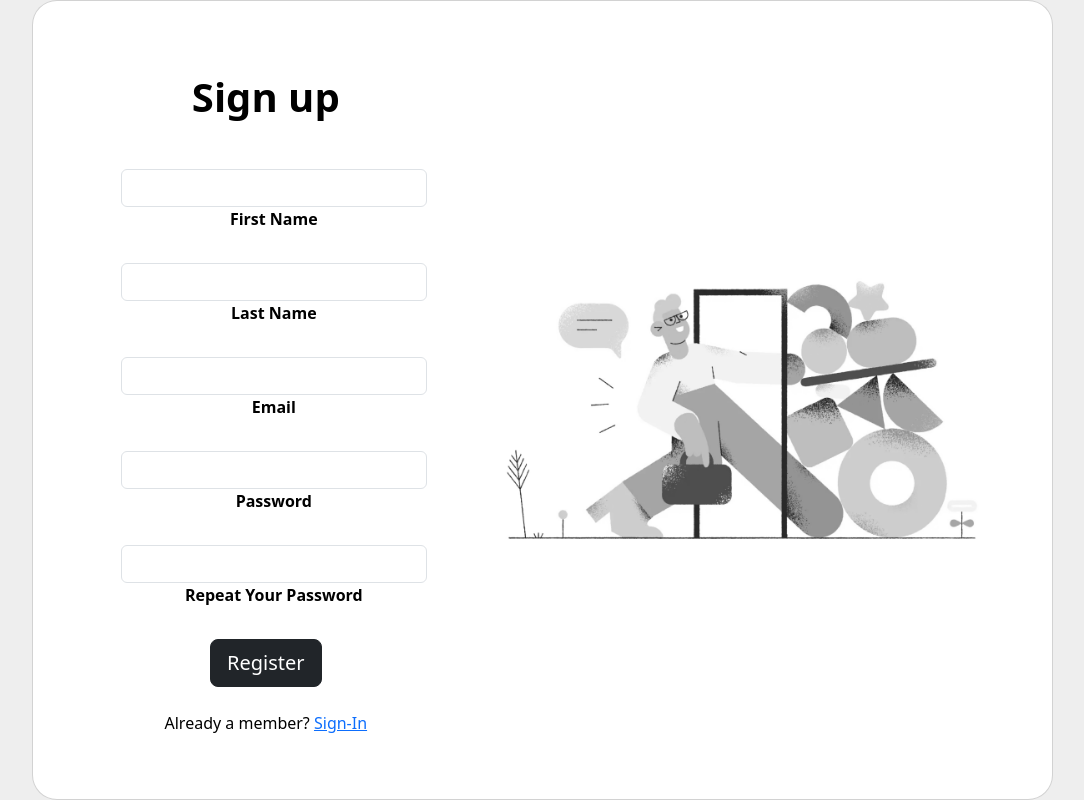
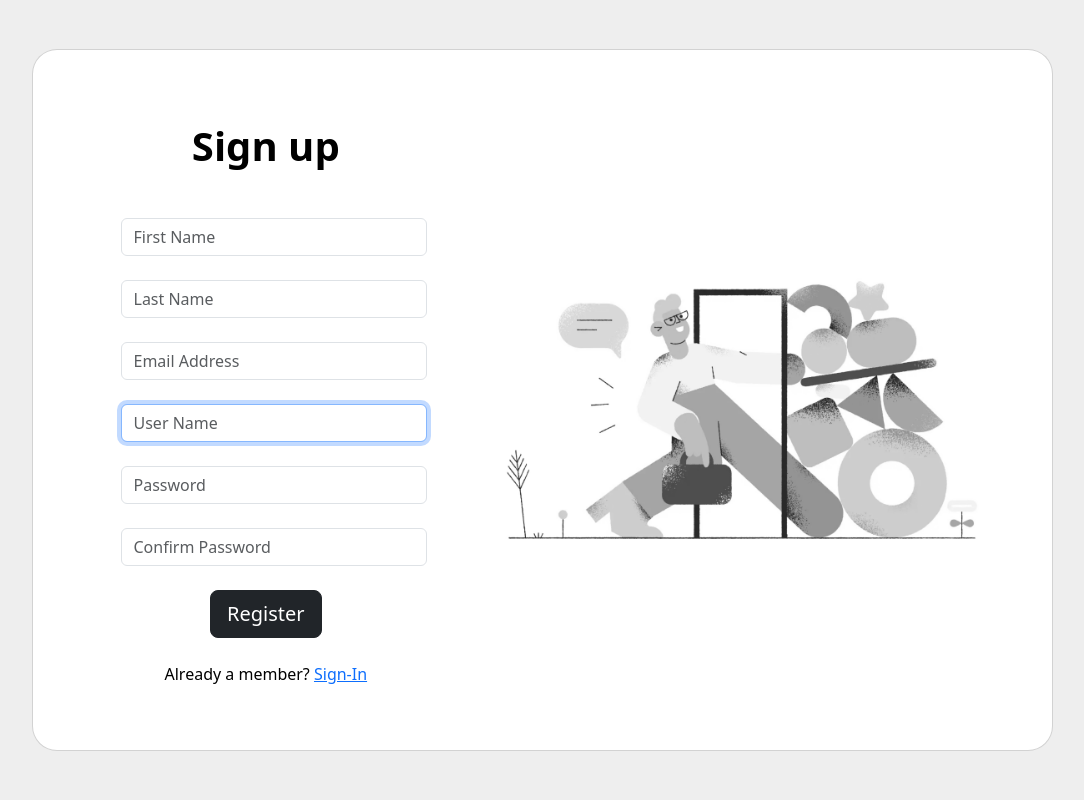
Before and after one commit to W1SHnder/Databases_Term_Project, a Django app: page /signup in a window 1280 px wide. Shown: the whole page, without its empty margins (98-1182 px from the left). Run offline with Django 4.2, Linux system fonts and the light colour scheme.

Commit message:
Added signup functionality to store to the database

```diff
--- a/CSCI4370_TP_prototype/CSCI4370_TP_prototype/settings.py
+++ b/CSCI4370_TP_prototype/CSCI4370_TP_prototype/settings.py
@@ -80,7 +80,7 @@
         'ENGINE': 'django.db.backends.mysql',
         'NAME': 'Thoughts',
         'USER': 'root',
-        'PASSWORD': 'temp1234',
+        'PASSWORD': 'Vi7xbgl37i!',
         'HOST': '127.0.0.1',
         'PORT': '3306',
     }
--- /dev/null
+++ b/CSCI4370_TP_prototype/Thoughts/forms.py
@@ -0,0 +1,33 @@
+from django.contrib.auth.forms import UserCreationForm
+from django.contrib.auth.models import User
+from django import forms
+
+
+class SignUpForm(UserCreationForm):
+	email = forms.EmailField(label="", widget=forms.TextInput(attrs={'class':'form-control', 'placeholder':'Email Address'}))
+	first_name = forms.CharField(label="", max_length=100, widget=forms.TextInput(attrs={'class':'form-control', 'placeholder':'First Name'}))
+	last_name = forms.CharField(label="", max_length=100, widget=forms.TextInput(attrs={'class':'form-control', 'placeholder':'Last Name'}))
+
+
+	class Meta:
+		model = User
+		fields = ('username', 'first_name', 'last_name', 'email', 'password1', 'password2')
+
+
+	def __init__(self, *args, **kwargs):
+		super(SignUpForm, self).__init__(*args, **kwargs)
+
+		self.fields['username'].widget.attrs['class'] = 'form-control'
+		self.fields['username'].widget.attrs['placeholder'] = 'User Name'
+		self.fields['username'].label = ''
+		self.fields['username'].help_text = '<span class="form-text text-muted"><small>Required. 150 characters or fewer. Letters, digits and @/./+/-/_ only.</small></span>'
+
+		self.fields['password1'].widget.attrs['class'] = 'form-control'
+		self.fields['password1'].widget.attrs['placeholder'] = 'Password'
+		self.fields['password1'].label = ''
+		self.fields['password1'].help_text = '<ul class="form-text text-muted small"><li>Your password can\'t be too similar to your other personal information.</li><li>Your password must contain at least 8 characters.</li><li>Your password can\'t be a commonly used password.</li><li>Your password can\'t be entirely numeric.</li></ul>'
+
+		self.fields['password2'].widget.attrs['class'] = 'form-control'
+		self.fields['password2'].widget.attrs['placeholder'] = 'Confirm Password'
+		self.fields['password2'].label = ''
+		self.fields['password2'].help_text = '<span class="form-text text-muted"><small>Enter the same password as before, for verification.</small></span>'
--- a/CSCI4370_TP_prototype/Thoughts/templates/main.html
+++ b/CSCI4370_TP_prototype/Thoughts/templates/main.html
@@ -1,6 +1,7 @@
 {% extends 'base.html' %}
 {% block content %}
 {% load static %}
+{% if user.is_authenticated %}
 <!DOCTYPE html>
 <html>
 
@@ -52,4 +53,6 @@
 </body>
 
 </html>
+{% else %}
+{% endif %}
 {% endblock %}
--- a/CSCI4370_TP_prototype/Thoughts/templates/signup.html
+++ b/CSCI4370_TP_prototype/Thoughts/templates/signup.html
@@ -18,70 +18,55 @@
                         <div class="card-body p-md-5">
                             <div class="row justify-content-center">
                                 <div class="col-md-10 col-lg-6 col-xl-5 order-2 order-lg-1">
-
                                     <p class="text-center h1 fw-bold mb-5 mx-1 mx-md-4 mt-4">Sign up</p>
-
-                                    <form class="mx-1 mx-md-4">
-
+                                    <form class="mx-1 mx-md-4" method="post">
+                                        {% csrf_token %}
                                         <div class="d-flex flex-row align-items-center mb-4">
                                             <i class="fas fa-user fa-lg me-3 fa-fw"></i>
-                                            <div data-mdb-input-init class="form-outline flex-fill mb-0">
-                                                <input type="text" id="form3Example1c" class="form-control" />
-                                                <label class="form-label" for="form3Example1c"><strong>First Name</strong></label>
+                                            <div class="form-outline flex-fill mb-0">
+                                                {{ form.first_name }}
                                             </div>
                                         </div>
-
                                         <div class="d-flex flex-row align-items-center mb-4">
                                             <i class="fas fa-user fa-lg me-3 fa-fw"></i>
-                                            <div data-mdb-input-init class="form-outline flex-fill mb-0">
-                                                <input type="text" id="form3Example1c" class="form-control" />
-                                                <label class="form-label" for="form3Example1c"><strong>Last Name</strong></label>
+                                            <div class="form-outline flex-fill mb-0">
+                                                {{ form.last_name }}
                                             </div>
                                         </div>
-
                                         <div class="d-flex flex-row align-items-center mb-4">
                                             <i class="fas fa-envelope fa-lg me-3 fa-fw"></i>
-                                            <div data-mdb-input-init class="form-outline flex-fill mb-0">
-                                                <input type="email" id="form3Example3c" class="form-control" />
-                                                <label class="form-label" for="form3Example3c"><strong>Email</strong></label>
+                                            <div class="form-outline flex-fill mb-0">
+                                                {{ form.email }}
                                             </div>
                                         </div>
-
+                                        <div class="d-flex flex-row align-items-center mb-4">
+                                            <i class="fas fa-user fa-lg me-3 fa-fw"></i>
+                                            <div class="form-outline flex-fill mb-0">
+                                                {{ form.username }}
+                                            </div>
+                                        </div>
                                         <div class="d-flex flex-row align-items-center mb-4">
                                             <i class="fas fa-lock fa-lg me-3 fa-fw"></i>
-                                            <div data-mdb-input-init class="form-outline flex-fill mb-0">
-                                                <input type="password" id="form3Example4c" class="form-control" />
-                                                <label class="form-label" for="form3Example4c"><strong>Password</strong></label>
+                                            <div class="form-outline flex-fill mb-0">
+                                                {{ form.password1 }}
                                             </div>
                                         </div>
-
                                         <div class="d-flex flex-row align-items-center mb-4">
                                             <i class="fas fa-key fa-lg me-3 fa-fw"></i>
-                                            <div data-mdb-input-init class="form-outline flex-fill mb-0">
-                                                <input type="password" id="form3Example4cd" class="form-control" />
-                                                <label class="form-label" for="form3Example4cd"><strong>Repeat Your Password</strong></label>
+                                            <div class="form-outline flex-fill mb-0">
+                                                {{ form.password2 }}
                                             </div>
                                         </div>
-
-
                                         <div class="d-flex justify-content-center mx-4 mb-3 mb-lg-4">
-                                            <button type="button" data-mdb-button-init data-mdb-ripple-init
-                                                class="btn btn-dark btn-lg">Register</button>
+                                            <button type="submit" class="btn btn-dark btn-lg">Register</button>
                                         </div>
-
                                         <div class="text-center">
                                             <p>Already a member? <a href="{% url 'login' %}">Sign-In</a></p>
-
                                         </div>
-
                                     </form>
-
                                 </div>
                                 <div class="col-md-10 col-lg-6 col-xl-7 d-flex align-items-center order-1 order-lg-2">
-
-                                    <img src="{% static 'images/signup.png' %}"
-                                        class="img-fluid" alt="Sample image">
-
+                                    <img src="{% static 'images/signup.png' %}" class="img-fluid" alt="Sample image">
                                 </div>
                             </div>
                         </div>
@@ -91,5 +76,6 @@
         </div>
     </section>
 </body>
+
 </html>
 {% endblock %}
--- a/CSCI4370_TP_prototype/Thoughts/views.py
+++ b/CSCI4370_TP_prototype/Thoughts/views.py
@@ -1,14 +1,85 @@
-from django.shortcuts import render
+from django.shortcuts import render, redirect
+from Thoughts.models import *
+from django.db.models import Q
+from django.contrib.auth import authenticate, login
+from django.contrib import messages
+from django.views.generic import TemplateView, ListView
+from django.contrib.auth.mixins import LoginRequiredMixin
+from django.views.decorators.http import require_http_methods
+from .forms import SignUpForm
+
+
+
+#Prefetch related means each Thought has a list of tags accessable with ".tags"
+#Expects queryset to include only thoughts created by request.user or marked public
+def filter_thoughts_by_keyword(keyword, qset):
+    filtered_rows = qset.objects.filter(
+        Q(title__icontains=keyword) | Q(content__icontains=keyword)
+        )
+    return filtered_rows
+
+#Accepts a tag ID or object and returns all thoughts with that tag
+def filter_by_tag(tag, current_user):
+    if isinstance(tag, int):
+        tag = Tag.objects.get(id=tag)
+    filtered_rows = tag.thoughts.all().filter(
+        Q(public=True) | Q(user=current_user)
+    ).prefetch_related('tags')
+    return filtered_rows
+
+
+def get_popular_tags():
+    tags = Tag.objects.annotate(
+        num_thoughts=models.Count('thoughts')
+        ).order_by('-num_thoughts')
+    return tags
+
 
 
 def landing(request):
     return render(request, 'landing.html', {})
 
 def login(request):
+    if request.method == 'POST':
+        username = request.POST.get('form3Example3c')
+        password = request.POST.get('form3Example4c')
+        user = authenticate(username=username, password=password)
+        if user is not None:
+            login(request, user)
+            return redirect('main')
+        else:
+            return render(request, 'login.html', {'error': 'Invalid credentials'})
+
     return render(request, 'login.html')
 
 def signup(request):
-    return render(request, 'signup.html', {})
+	if request.method == 'POST':
+		form = SignUpForm(request.POST)
+		if form.is_valid():
+			form.save()
+			# Authenticate and login
+			username = form.cleaned_data['username']
+			password = form.cleaned_data['password1']
+			user = authenticate(username=username, password=password)
+			messages.success(request, "You Have Successfully Registered! Welcome!")
+			return redirect('login')
+	else:
+		form = SignUpForm()
+		return render(request, 'signup.html', {'form':form})
+
+	return render(request, 'signup.html', {'form':form})
+
+
+class MainView(LoginRequiredMixin, ListView):
+    template_name = 'main'
+    login_url = "/login"
+
+    def get_queryset(self):
+        return Thought.objects.filter(Q(user=self.request.user) | Q(public=True)).prefetch_related('tags')
+
+
+
 
 def main(request):
+
     return render(request, 'main.html', {})
```
Also changed, not shown: CSCI4370_TP_prototype/Thoughts/templates/login.html (+6 -6 lines).
